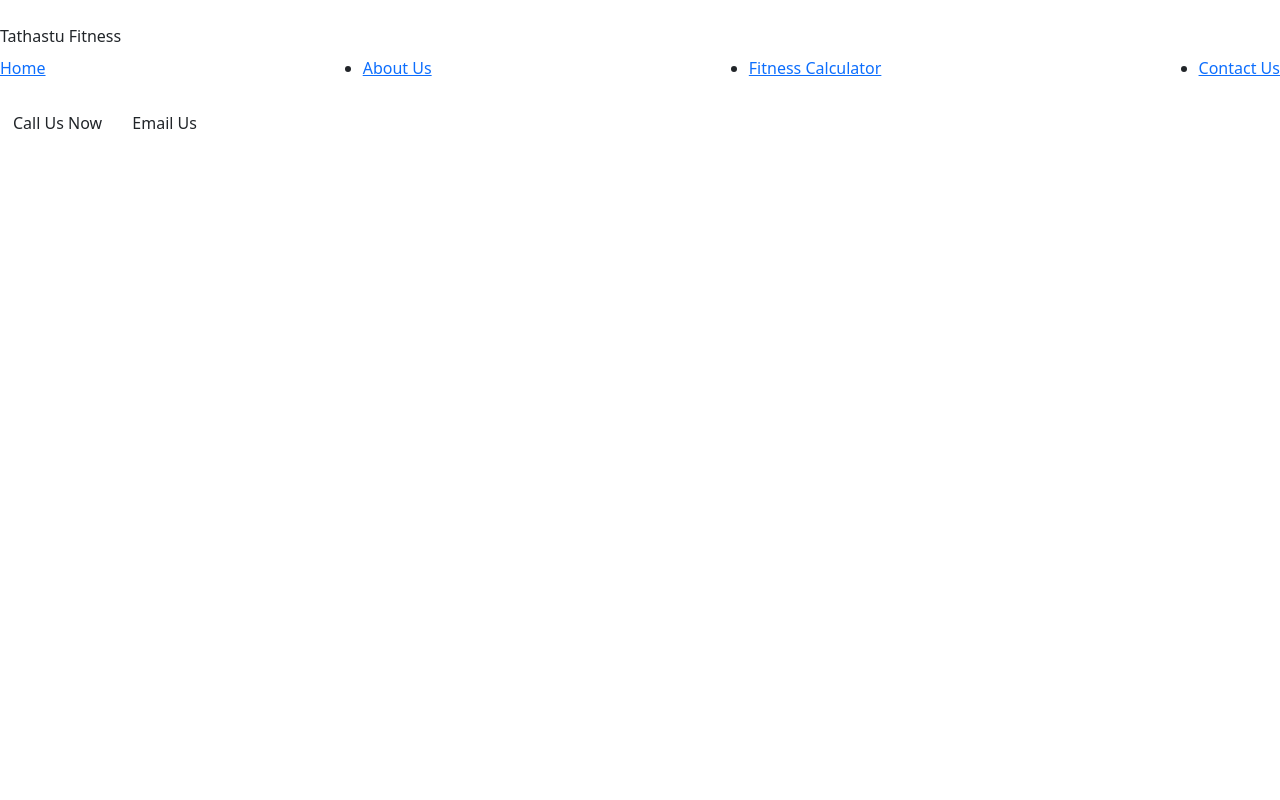
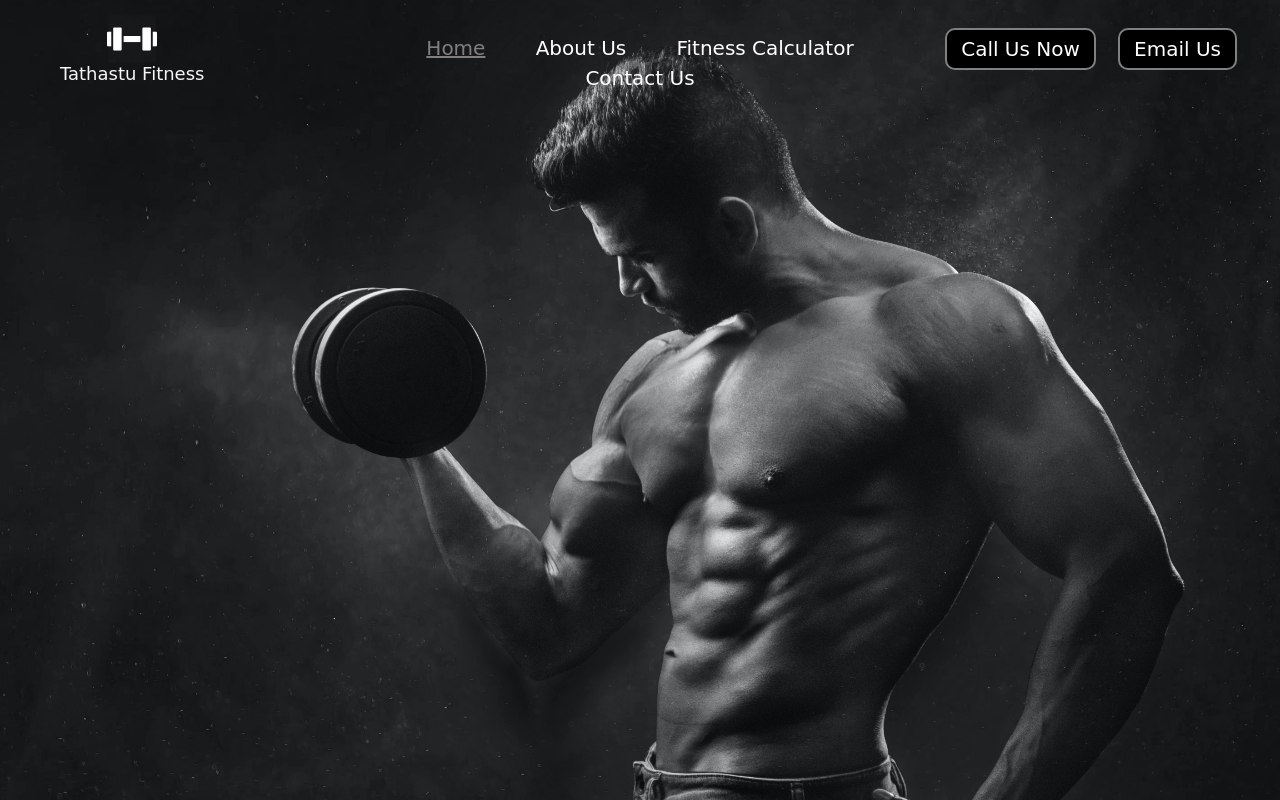
Before and after one commit to VIPIN-PASWAN/Tathastu-Twowaits, a plain HTML site: page index.html in a window 1280 px wide. Drawn offline with nearby package versions, Linux system fonts and the light colour scheme; a web font is replaced by a local one.

Commit message:
applied css on header that include navbar work and background image.

```diff
--- a/css/style.css
+++ b/css/style.css
@@ -1,7 +1,91 @@
+/* css reset */
 body {
+
     font-family: 'Baloo Bhai', cursive;
-    color: white;
+    font-size: smaller;
+    color: rgb(246, 246, 246);
     margin: 0px;
     padding: 0px;
-    background: url('images/bg.jpg');
+    background: url('../images/bg-man.jpg');
+    background-size: cover;
+    background-position: center;
+    background-repeat: no-repeat;
+    background-attachment: fixed;
+    background-position-y: 25%;
 }
+
+.left {
+    display: inline-block;
+    /* border: 2px solid red; */
+    position: absolute;
+    left: 60px;
+    top: 14px;
+}
+
+.left img {
+    display: block;
+    margin: 0 auto;
+    width: 50px;
+    filter: invert(100%);
+}
+
+.left div {
+    line-height: 20px;
+    font-size: 18px;
+    /* text-align: center; */
+}
+
+.mid {
+    display: block;
+    width: 45%;
+    margin: 25px auto;
+    /* border: 2px solid green; */
+    text-align: center;
+}
+
+.right {
+    position: absolute;
+    right: 34px;
+    top: 28px;
+    display: inline-block;
+    /* border: 2px solid yellow; */
+}
+
+.navbar {
+    display: inline-block;
+}
+
+.navbar li {
+    display: inline-block;
+    font-size: 20px;
+}
+
+.navbar li a {
+    color: white;
+    text-decoration: none;
+    padding: 34px 23px;
+
+}
+
+.navbar li a:hover,
+.navbar li a.active {
+    text-decoration: underline;
+    color: grey;
+
+}
+
+.btn {
+    font-family: 'Baloo Bhai', cursive;
+    margin: 0px 9px;
+    background-color: black;
+    color: white;
+    padding: 4px 14px;
+    border: 2px solid grey;
+    border-radius: 10px;
+    font-size: 20px;
+    cursor: pointer;
+}
+
+.btn:hover {
+    background-color: rgb(31, 30, 30);
+}
--- a/index.html
+++ b/index.html
@@ -6,17 +6,20 @@
     <meta name="viewport" content="width=device-width, initial-scale=1.0">
     <title>Tathastu Fitness</title>
     <link href="https://fonts.googleapis.com/css?family=Baloo+Bhai&display=swap" rel="stylesheet">
+    <link href="https://cdn.jsdelivr.net/npm/bootstrap@5.2.0/dist/css/bootstrap.min.css" rel="stylesheet" integrity="sha384-gH2yIJqKdNHPEq0n4Mqa/HGKIhSkIHeL5AyhkYV8i59U5AR6csBvApHHNl/vI1Bx" crossorigin="anonymous">
     <link rel="stylesheet" href="css/style.css">
     <script src="js/script.js"></script>
-    <link href="https://cdn.jsdelivr.net/npm/bootstrap@5.2.0/dist/css/bootstrap.min.css" rel="stylesheet" integrity="sha384-gH2yIJqKdNHPEq0n4Mqa/HGKIhSkIHeL5AyhkYV8i59U5AR6csBvApHHNl/vI1Bx" crossorigin="anonymous">
   </head>
 </head>
 <body>
+
+
+
     <header class="header">
 
         <!-- for logo -->
-        <div class="left">
-            <img src="img/gym.png" alt="">
+        <div  class="left">
+            <img src="images/logo.png" alt="">
             <div>Tathastu Fitness</div>
         </div>
 
```
Also changed, not shown: images/bg-man.jpg (added), images/bg.jpg, images/logo.png (added).
